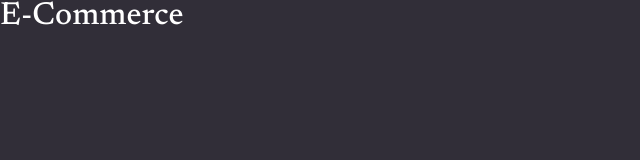
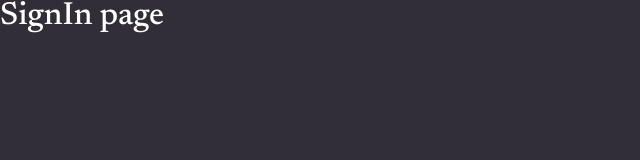
Before and after one commit to rvmelo/E-Commerce, a React (Create React App) app: page / in a window 1280 px wide. Shown: the top 160 px of the page, without its empty margins (0-640 px from the left). Built offline with nearby package versions, Linux system fonts and the light colour scheme.

Commit message:
feat: add navigation to signIn and signUp

```diff
--- a/package.json
+++ b/package.json
@@ -38,6 +38,7 @@
     ]
   },
   "devDependencies": {
+    "@types/react-router-dom": "^5.1.7",
     "@types/styled-components": "^5.1.7",
     "@typescript-eslint/eslint-plugin": "^4.15.1",
     "@typescript-eslint/parser": "^4.15.1",
--- a/src/App.tsx
+++ b/src/App.tsx
@@ -1,11 +1,13 @@
 import React from 'react';
+import { BrowserRouter as Router } from 'react-router-dom';
 import GlobalStyle from './styles/global';
+import Routes from './routes/index';
 
 const App: React.FC = () => (
-  <div>
-    <h1>E-Commerce</h1>
+  <Router>
+    <Routes />
     <GlobalStyle />
-  </div>
+  </Router>
 );
 
 export default App;
--- /dev/null
+++ b/src/pages/signIn/container/index.tsx
@@ -0,0 +1,5 @@
+import React from 'react';
+
+const SignIn: React.FC = () => <h1>SignIn page</h1>;
+
+export default SignIn;
--- /dev/null
+++ b/src/pages/signUp/container/index.tsx
@@ -0,0 +1,5 @@
+import React from 'react';
+
+const SignUp: React.FC = () => <h1>SignUp page</h1>;
+
+export default SignUp;
--- /dev/null
+++ b/src/routes/index.tsx
@@ -0,0 +1,13 @@
+import React from 'react';
+import { Route, Switch } from 'react-router-dom';
+import SignIn from '../pages/signIn/container';
+import SignUp from '../pages/signUp/container';
+
+const Routes: React.FC = () => (
+  <Switch>
+    <Route path="/" exact component={SignIn} />
+    <Route path="/signup" exact component={SignUp} />
+  </Switch>
+);
+
+export default Routes;
```
Also changed, not shown: 1 other file (tests, documents, lock files or other folders).
